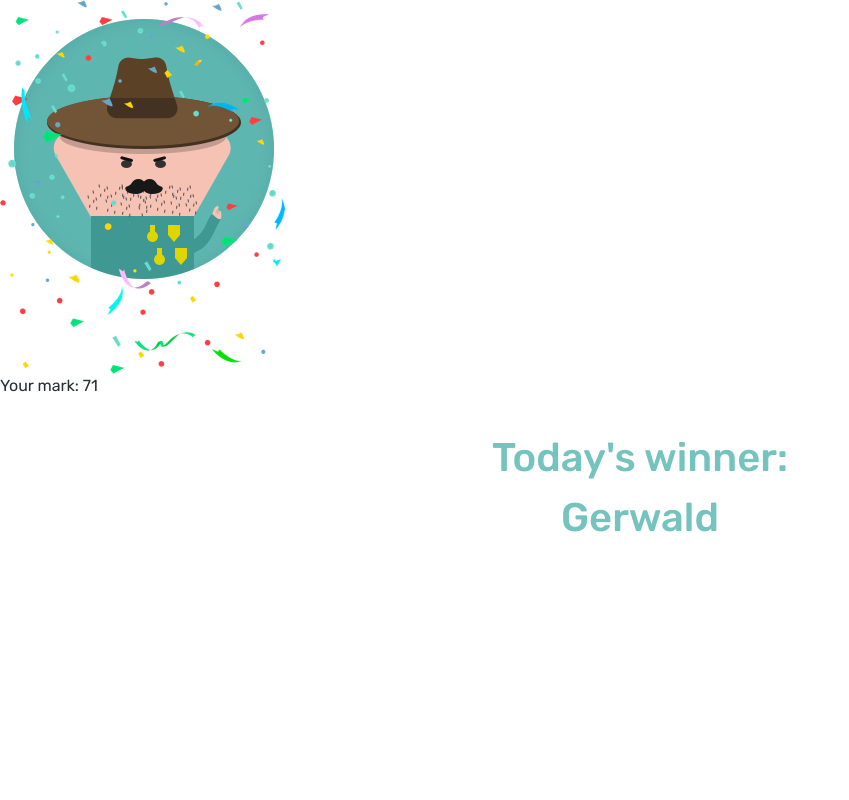
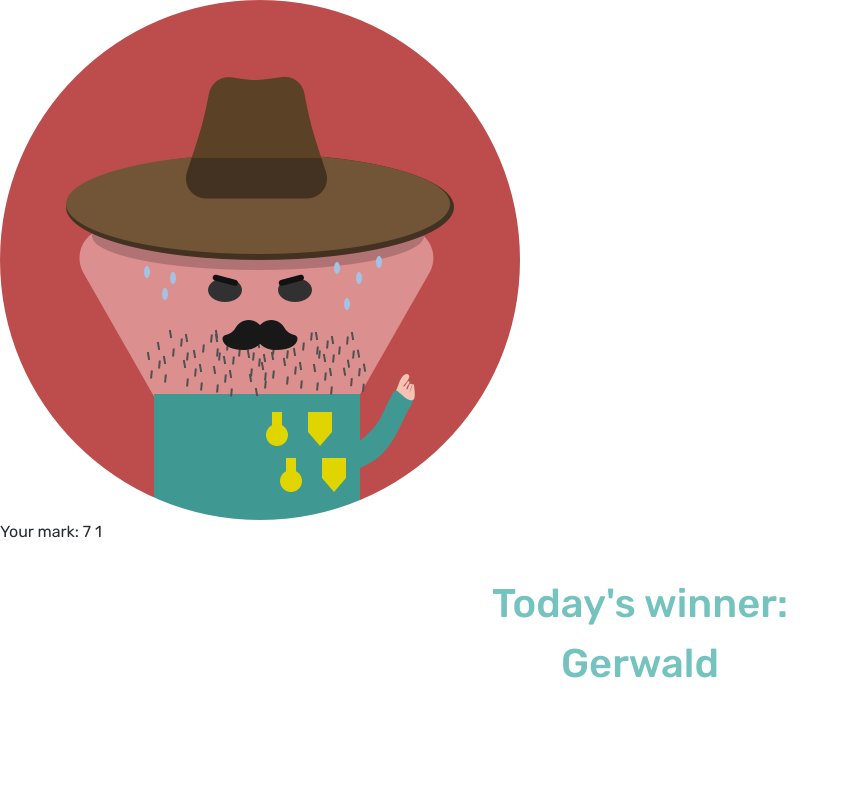
Before and after one commit to w3worx/hackaton-team1, a PHP site: page /page-score.php?score=1 in a window 1280 px wide. Shown: the whole page, without its empty margins (0-849 px from the left). Run offline with PHP 8.4, Linux system fonts and the light colour scheme; the visitor is signed in with stand-in values (Sample User, id 1); some libraries are stand-ins or nearby versions.

Commit message:
score pagina

```diff
--- a/components/score.php
+++ b/components/score.php
@@ -1,8 +1,25 @@
 <section id="score">
-  <div class="image">
-    <img src="style/public/images/confetti.png" alt="">
-  </div>
+  <?php
+    if($_GET['score'] < 6){
+      echo'
+      <div class="image">
+        <img src="style/public/images/hank_angry.png" alt="">
+      </div>
+      ';
+      echo'
+      <div class="score">Your mark: 7 '.$_GET["score"].' </div>
+      ';
+    } else {
+      echo'
+      <div class="image">
+        <img src="style/public/images/confetti.png" alt="">
+      </div>
+      ';
+      echo'
+      <div class="score">Your mark: 7 '.$_GET["score"].' </div>
+      ';
+    }
+  ?>
 
-  <div class="score">Your mark: 7<?php echo $_GET['score']; ?></div>
   <h1>Today's winner:<br><span>Gerwald</span></h1>
 </section>
```
Also changed, not shown: style/public/images/hank_angry.png (added), style/src/images/hank_angry.png (added), style/src/stylesheets/components/_score.scss (line endings or trailing spaces).
